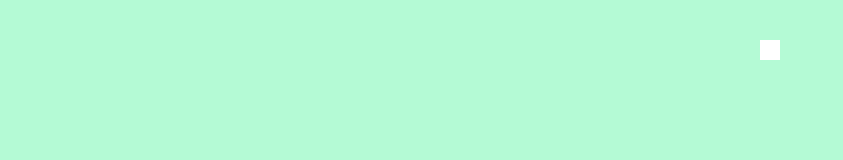
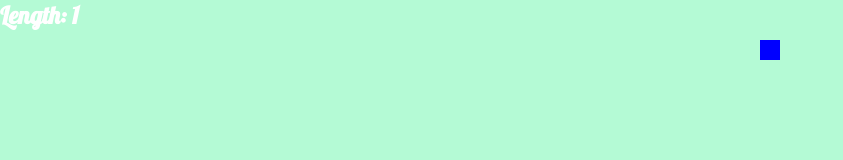
Before and after one commit to YoungLay/snake-StepneyA, a plain HTML site: page public_html/index.html in a window 1280 px wide. Shown: the whole page, without its empty margins (0-843 px from the left). Drawn offline with Linux system fonts and the light colour scheme.

Commit message:
no message

```diff
--- a/nbproject/private/private.xml
+++ b/nbproject/private/private.xml
@@ -3,8 +3,6 @@
     <editor-bookmarks xmlns="http://www.netbeans.org/ns/editor-bookmarks/2" lastBookmarkId="0"/>
     <open-files xmlns="http://www.netbeans.org/ns/projectui-open-files/2">
         <group>
-            <file>file:/C:/xampp/htdocs/StepneyA-snake/public_html/js/snake.js</file>
-            <file>file:/C:/xampp/htdocs/StepneyA-snake/public_html/css/style.css</file>
             <file>file:/C:/xampp/htdocs/StepneyA-snake/public_html/index.html</file>
         </group>
     </open-files>
--- a/public_html/css/style.css
+++ b/public_html/css/style.css
@@ -6,7 +6,32 @@ body{
     display: block;
 }
 
-#gameOver {
+#gameOver, #playHUD {
     position: absolute;
     visibility: hidden;
 }
+
+h1, h2, h3 {
+    font-family: 'Lobster', cursive;
+    color: white;
+    text-align: center;
+}
+
+.title {
+    font-size: 62px;
+    margin-bottom: 0px;
+    margin-top: 0px;
+}
+
+#restartButton {
+    border: 2px solid white;
+    border-radius: 10px;
+}
+
+#restartButton:hover {
+    background-color: midnightblue;
+}
+
+#scoreboard {
+    margin: 0px;
+}
--- a/public_html/index.html
+++ b/public_html/index.html
@@ -9,13 +9,16 @@ and open the template in the editor.
         <title>Aalaysia Stepney - Snake JS</title>
         <meta charset="UTF-8">
         <meta name="viewport" content="width=device-width, initial-scale=1.0">
+        <link href='http://fonts.googleapis.com/css?family=Lobster' rel='stylesheet' type='text/css'>
         <link rel="stylesheet" type="text/css" href="css/style.css">
     </head>
     <body>
-
+        <section id="playHUD">
+            <h2 id="scoreboard"></h2>
+        </section>
         <section id="gameOver">
-            <h1 class="title">GAME OVER!</h1>
-            <h3 id="restartButton">Restart?</h3>
+            <h1 class="title">YOU DIED!</h1>
+            <h3 id="restartButton">Try Again?</h3>
         </section>
 
         <canvas id="game-screen"></canvas>
--- a/public_html/js/snake.js
+++ b/public_html/js/snake.js
@@ -15,6 +15,10 @@ var screenWidth;
 var screenHeight;
 
 var gameState;
+var gameOverMenu;
+var restartButton;
+var playHUD;
+var scoreboard;
 
 /* ---------------------------------------------------------------------------
  * Executing Game Code
@@ -43,11 +47,21 @@ function gameInitialize() {
 
     document.addEventListener("keydown", keyboardHandler);
 
+    gameOverMenu = document.getElementById("gameOver");
+    centerMenuPosition(gameOverMenu);
+
+    restartButton = document.getElementById("restartButton");
+    restartButton.addEventListener("click", gameRestart);
+
+    playHUD = document.getElementById("playHUD");
+    scoreboard = document.getElementById("scoreboard");
+
     setState("PLAY");
 }
 
 function gameLoop() {
     gameDraw();
+    drawScoreboard();
     if (gameState == "PLAY") {
         snakeUpdate();
         snakeDraw();
@@ -58,6 +72,13 @@ function gameLoop() {
     function gameDraw() {
         context.fillStyle = "rgb(180, 250, 213)";
         context.fillRect(0, 0, screenWidth, screenHeight);
+    }
+
+    function gameRestart() {
+        snakeInitialize();
+        foodInitialize();
+        hideMenu(gameOverMenu);
+        setState("PLAY");
     }
     /* ---------------------------------------------------------------------------
      * Snake Functions
@@ -81,7 +102,7 @@ function gameLoop() {
 
     function snakeDraw() {
         for (var index = 0; index < snake.length; index++) {
-            context.fillStyle = "white";
+            context.fillStyle = "gold";
             context.fillRect(snake[index].x * snakeSize, snake[index].y * snakeSize, snakeSize, snakeSize);
         }
 
@@ -107,6 +128,9 @@ function gameLoop() {
 
         checkFoodCollisions(snakeHeadX, snakeHeadY);
         checkWallCollisions(snakeHeadX, snakeHeadY);
+        checkSnakeCollisions(snakeHeadX, snakeHeadY)
+
+
         var snakeTail = snake.pop();
         snakeTail.x = snakeHeadX;
         snakeTail.y = snakeHeadY;
@@ -127,7 +151,7 @@ function gameLoop() {
     }
 
     function foodDraw() {
-        context.fillStyle = "white";
+        context.fillStyle = "blue";
         context.fillRect(food.x * snakeSize, food.y * snakeSize, snakeSize, snakeSize);
     }
     function setFoodPosition() {
@@ -166,18 +190,30 @@ function gameLoop() {
 
     function checkFoodCollisions(snakeHeadX, snakeHeadY) {
         if (snakeHeadX == food.x && snakeHeadY == food.y) {
+            console.log("Food Collision")
             snake.push({
                 x: 0,
                 y: 0
 
             });
             snakeLength++;
+
         }
     }
 
     function checkWallCollisions(snakeHeadX, snakeHeadY) {
         if (snakeHeadX * snakeSize >= screenWidth || snakeHeadX * snakeSize < 0) {
            setState("GAME OVER");
+        }
+
+    }
+
+    function checkSnakeCollisions(snakeHeadX, snakeHeadY) {
+        for(var index = 1; index < snake.length; index++) {
+            if(snakeHeadX == snake[index].x && snakeHeadY == snake[index].y) {
+                setState("GAME OVER");
+                return;
+            }
         }
     }
 
@@ -186,6 +222,37 @@ function gameLoop() {
      * ----------------------------------------------------------------------------
      */
 
-    function setState(state){
+    function setState(state) {
          gameState = state;
-        }
+         showMenu(state);
+    }
+
+    /* -------------------------------------------------------------------------
+     * Menu Functions
+     * ----------------------------------------------------------------------------
+     */
+    function displayMenu(menu) {
+        menu.style.visibility = "visible";
+    }
+
+    function hideMenu(menu) {
+        menu.style.visibility = "hidden";
+    }
+
+    function showMenu(state){
+       if(state == "GAME OVER") {
+           displayMenu(gameOverMenu);
+       }
+       else if(state == "PLAY") {
+           displayMenu(playHUD)
+       }
+    }
+
+    function centerMenuPosition(menu) {
+        menu.style.top = (screenHeight / 2) - (menu.offsetHeight / 2) + "px";
+        menu.style.left = (screenWidth / 2) - (menu.offsetWidth / 2) + "px";
+    }
+
+   function drawScoreboard() {
+       scoreboard.innerHTML = "Length: " + snakeLength;
+   }
```
